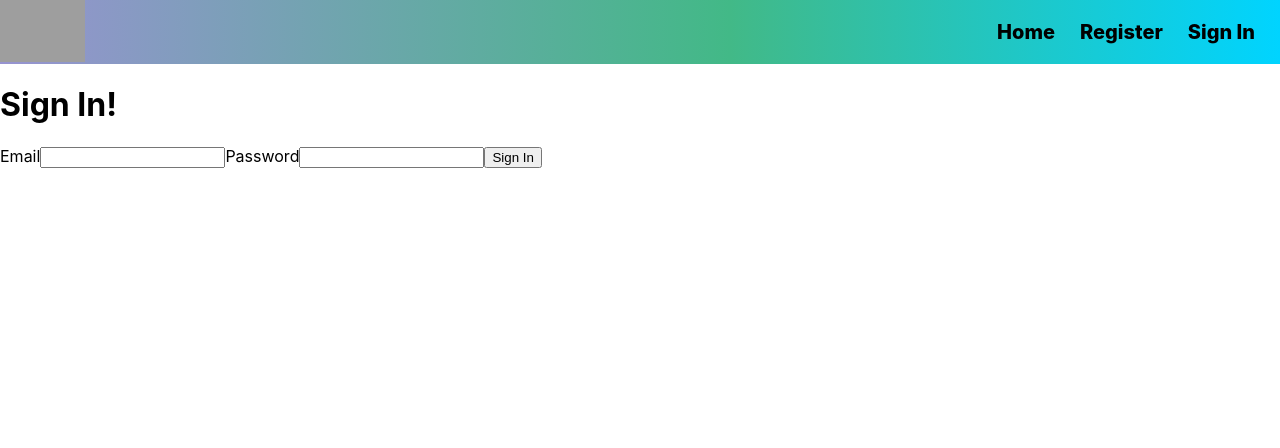
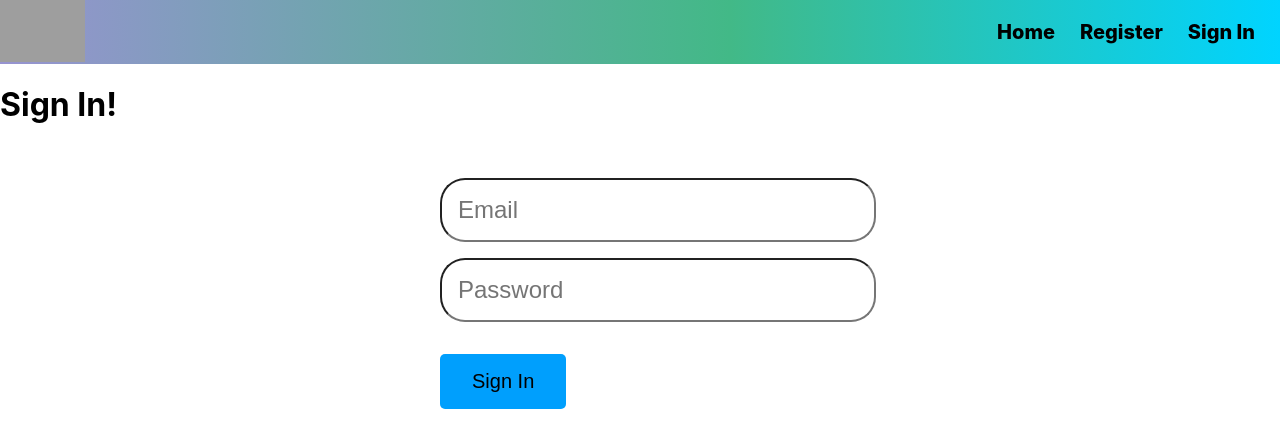
Before and after one commit to tnel91/brewski-frontend, a React (Create React App) app: page /signin in a window 1280 px wide. Shown: the top 448 px of the page. Built offline with nearby package versions, Linux system fonts and the light colour scheme; grey boxes are pictures that could not be loaded.

Commit message:
Added form styling

```diff
--- a/src/App.css
+++ b/src/App.css
@@ -23,3 +23,33 @@ background: linear-gradient(90deg, rgba(151,147,208,1) 0%, rgba(66,185,135,1) 57
 .link:hover {
   color: white;
 }
+
+form {
+  max-width: 400px;
+  margin: 0 auto;
+  padding: 2rem;
+}
+
+form input {
+  width: 100%;
+  padding: 1rem;
+  margin-bottom: 1rem;
+  border-radius: 25px;
+  outline: none;
+  font-size: 1.5em;
+}
+
+form label {
+  position: absolute;
+  left: -99999px;
+}
+
+button {
+  padding: 1rem 2rem;
+  font-size: 1.25em;
+  margin-top: 1rem;
+  border-radius: 5px;
+  cursor: pointer;
+  border: none;
+  background-color: #009FFD;
+}
--- a/src/components/Login.jsx
+++ b/src/components/Login.jsx
@@ -35,6 +35,7 @@ const Login = () => {
           id="email"
           name="email"
           value={formState.email}
+          placeholder="Email"
           required
           onChange={(event) => handleChange(event)}
         />
@@ -45,6 +46,7 @@ const Login = () => {
           id="password"
           name="password"
           value={formState.password}
+          placeholder="Password"
           required
           onChange={(event) => handleChange(event)}
         />
--- a/src/components/Signup.jsx
+++ b/src/components/Signup.jsx
@@ -44,6 +44,7 @@ const Signup = () => {
           id="email"
           name="email"
           value={formState.email}
+          placeholder="Email"
           required
           onChange={(event) => handleChange(event)}
         />
@@ -54,6 +55,7 @@ const Signup = () => {
           id="password"
           name="password"
           value={formState.password}
+          placeholder="Password"
           required
           onChange={(event) => handleChange(event)}
         />
@@ -64,6 +66,7 @@ const Signup = () => {
           id="confirmPassword"
           name="confirmPassword"
           value={formState.confirmPassword}
+          placeholder="Confirm Password"
           required
           onChange={(event) => handleChange(event)}
         />
```
